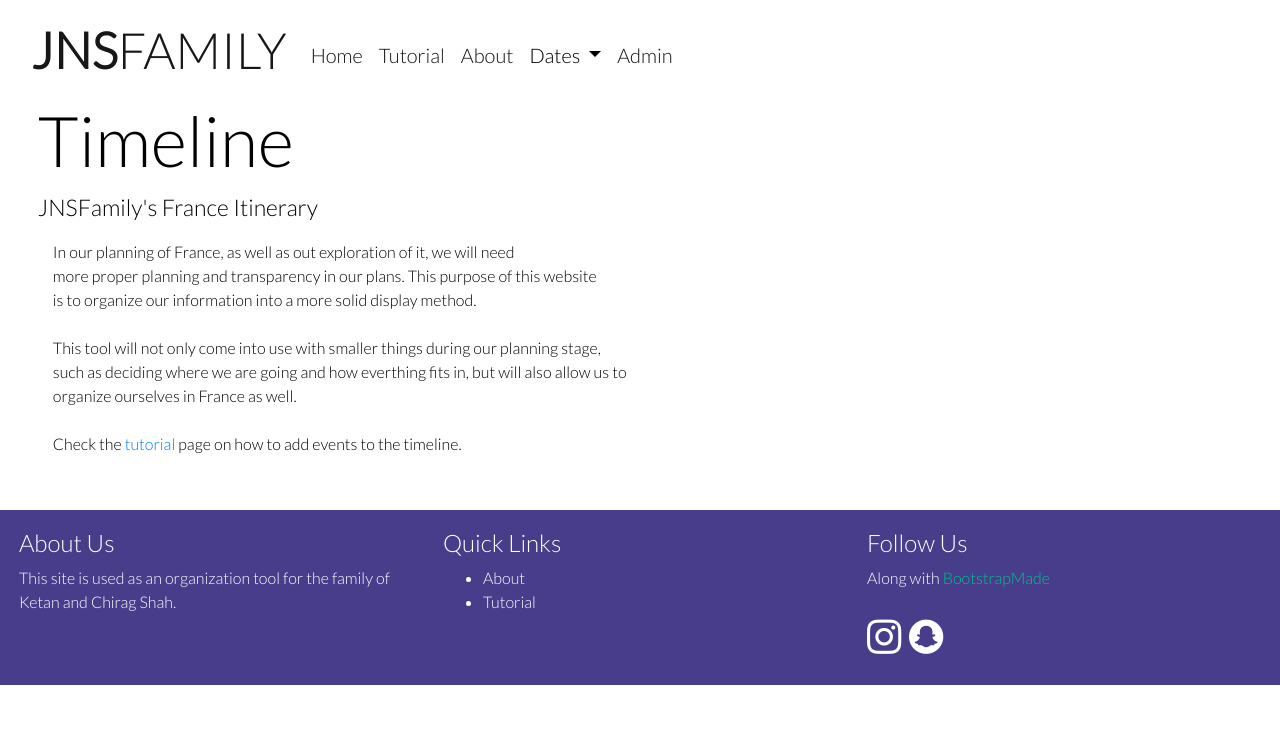
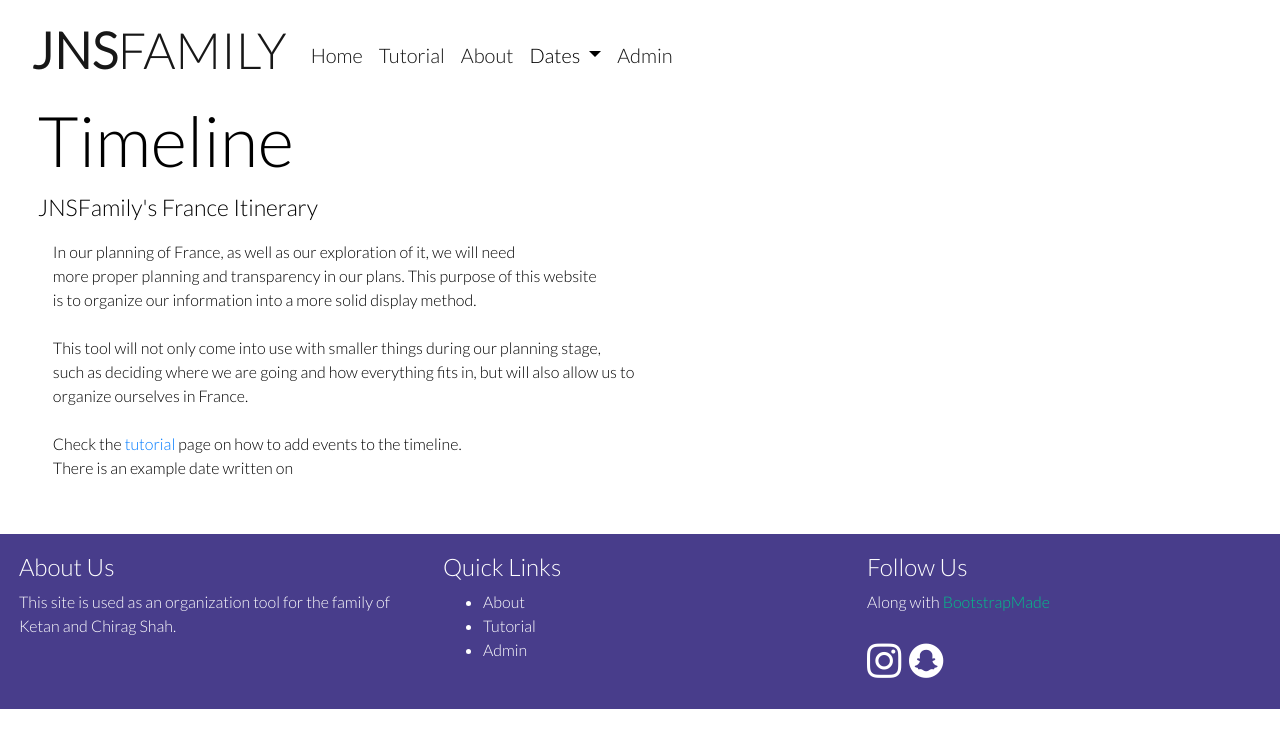
Before and after one commit to nihalcshah/jnsfrance, a Django app: page / in a window 1280 px wide. Shown: the top 748 px of the page. Run offline with Django 3.2, Linux system fonts and the light colour scheme; data comes from the database, SQL or seed files in the repository.

Commit message:
new comm 2

```diff
--- a/frontend/templates/base.html
+++ b/frontend/templates/base.html
@@ -77,6 +77,7 @@
 							<ul class="quick-info text-white">
                                 <li><a style="color: white;" href="{% url 'about'%}">About</a></li>
                                 <li><a style="color: white;"href="{% url 'tutorial'%}">Tutorial</a></li>
+                                <li><a style="color: white;" href="{% url 'admin:index'%}">Admin</a></li>
                             </ul>
 							</ul>
 						</div>
@@ -96,7 +97,7 @@
 
 
 							<div class="" style="font-size: 40px;">
-    								<a style="color: white; text-decoration: none;" href="https://www.instagram.com/cj_shah/" class="fa fa-instagram" style="margin-right: 20px;"></a>
+    								<a style="color: white; text-decoration: none;" href="https://www.instagram.com/" class="fa fa-instagram" style="margin-right: 20px;"></a>
                                     <a style="color: white; text-decoration: none;" href="#" class="fa fa-snapchat"></a>
 						    </div>
 				        </div>
--- a/frontend/templates/index.html
+++ b/frontend/templates/index.html
@@ -76,7 +76,7 @@
                 <div class="content">
                   <div>
                     <h2>{{event.place}}</h2>
-                    <a href="{{event.googlelink}}">
+                    <a class="ml-2" target="_blank" href="{{event.googlelink}}">
                       <i class="fa fa-map-marker" aria-hidden="true"></i>
                     </a>
                   </div>
@@ -93,7 +93,7 @@
                 <div class="content">
                   <div class="row">
                     <h2 class="">{{event.place}}</h2>
-                    <a class="ml-2" href="{{event.googlelink}}">
+                    <a class="ml-2" target="_blank" href="{{event.googlelink}}">
                       <i class="fa fa-map-marker" aria-hidden="true"></i>
                     </a>
                   </div>
@@ -116,14 +116,15 @@
               <span style="" class="row"><pre></pre>JNSFamily's France Itinerary</span>
               <p style="" class="row">
                 <p>
-                  In our planning of France, as well as out exploration of it, we will need <br>
+                  In our planning of France, as well as our exploration of it, we will need <br>
                   more proper planning and transparency in our plans. This purpose of this website <br>
                   is to organize our information into a more solid display method. <br> <br>
                   This tool will not only come into use with smaller things during our planning stage, <br>
-                  such as deciding where we are going and how everthing fits in, but will also allow us to <br>
-                  organize ourselves in France as well.
+                  such as deciding where we are going and how everything fits in, but will also allow us to <br>
+                  organize ourselves in France.
                   <br><br>
-                  Check the <a href="">tutorial</a> page on how to add events to the timeline.
+                  Check the <a href="{% url 'tutorials' %}">tutorial</a> page on how to add events to the timeline. <br>
+                  There is an example date written on
                 </p>
               </p>
 
```
